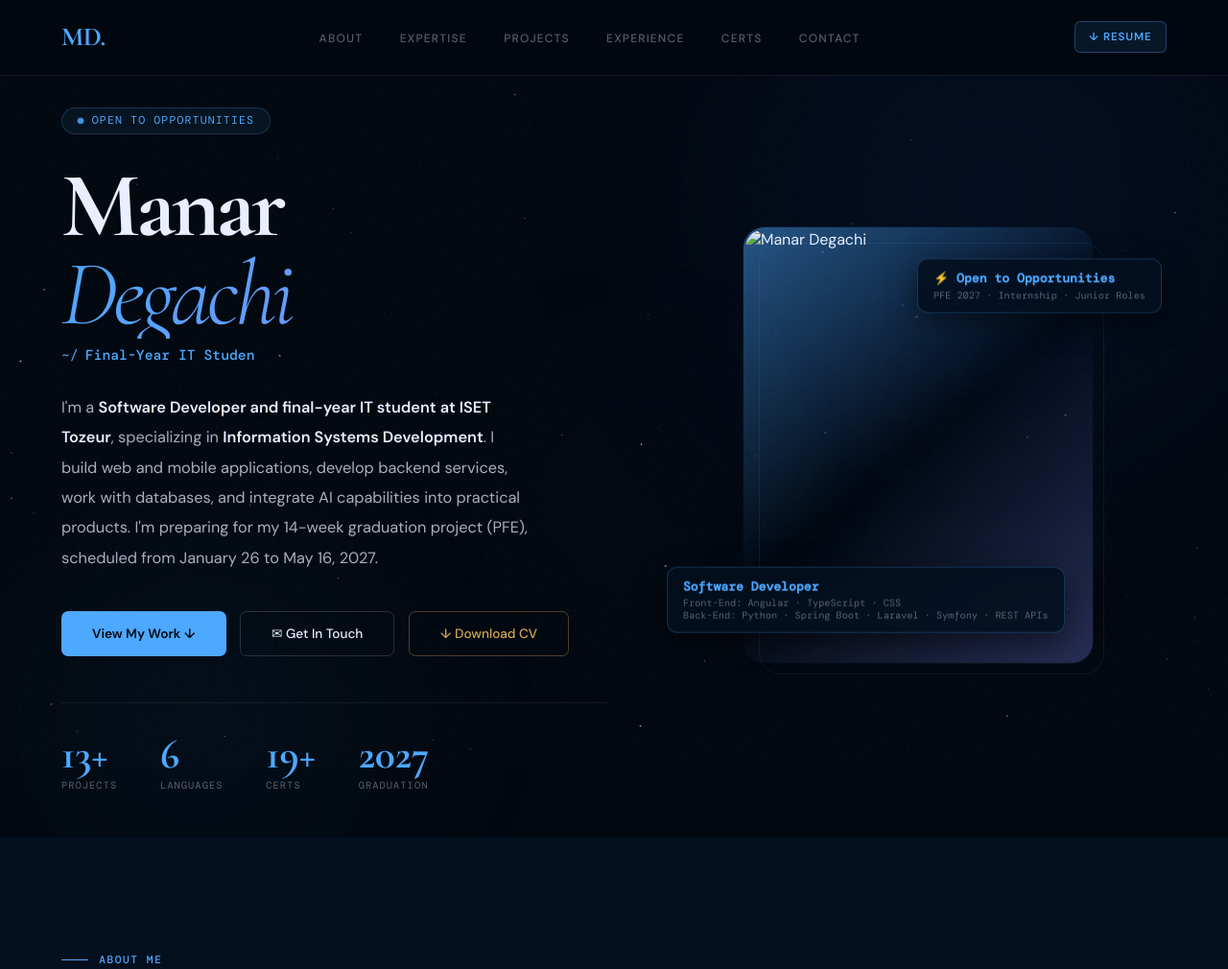
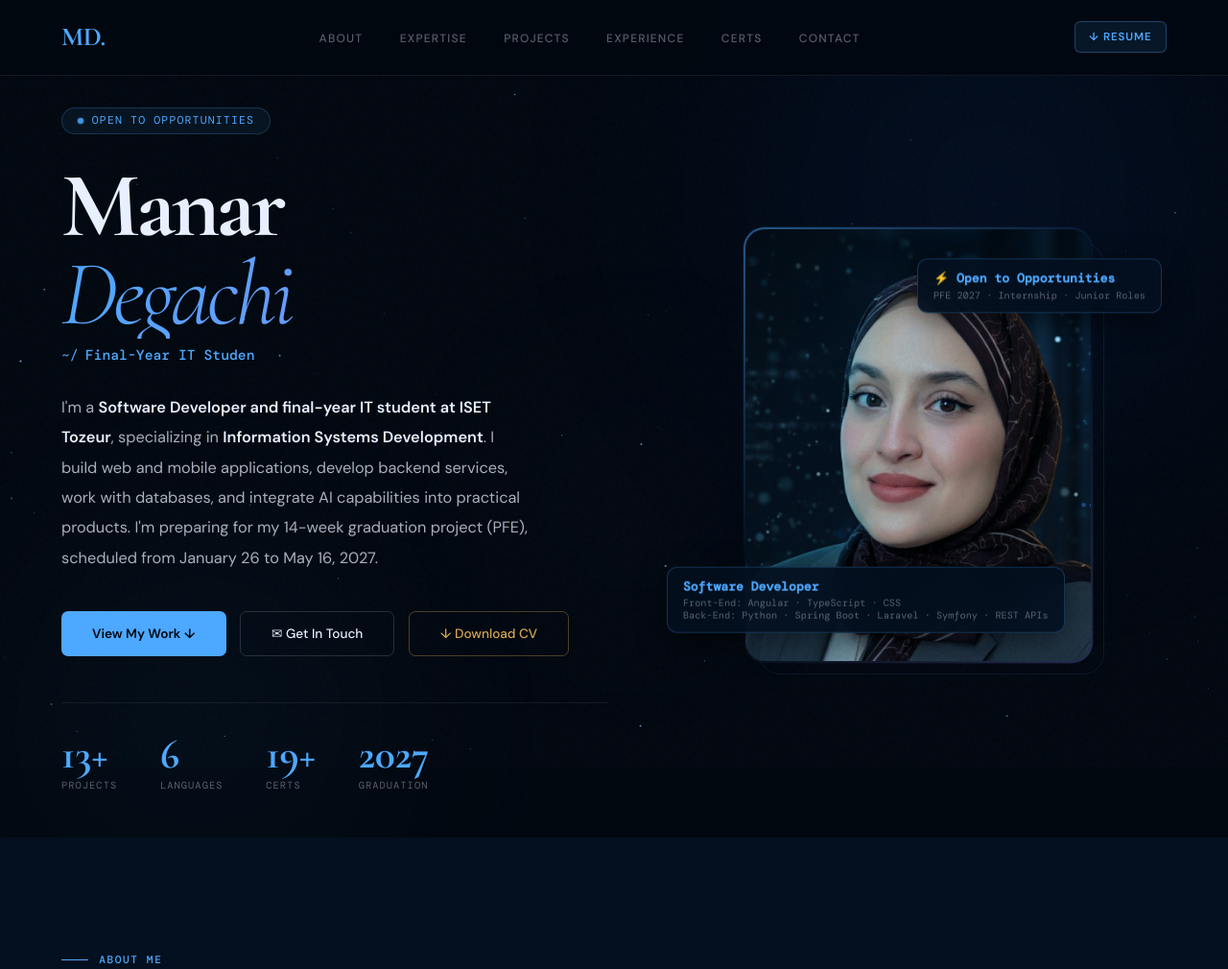
Before and after one commit to manar09-code/Portfolio, a plain HTML site: page index.html in a window 1280 px wide. Shown: the top 1010 px of the page at 96% size. Drawn offline with nearby package versions, Linux system fonts and the light colour scheme.

Commit message:
Update photo URL in index.html

```diff
--- a/index.html
+++ b/index.html
@@ -1044,7 +1044,7 @@ footer{text-align:center;padding:2.5rem clamp(1.5rem,5vw,4rem);border-top:1px so
    2. Replace "?e=..." at the end with "&download=1"
    Or simplest: upload the photo to a free host like https://postimages.org
    and paste the direct image URL (ends in .jpg/.png) below. */
-var PHOTO_URL = "./pdp.jpg";
+var PHOTO_URL = "./propdp.jpg";
 (function(){
   var img = document.getElementById('hero-img');
   if(img) img.src = PHOTO_URL;
```
